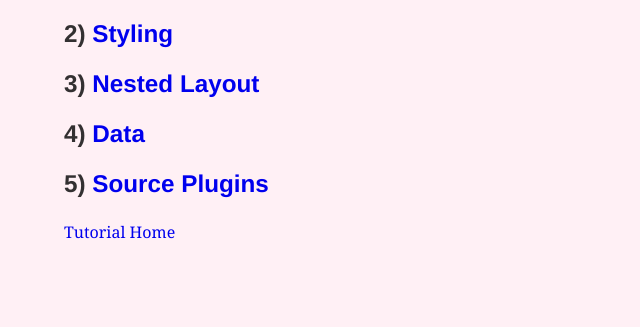
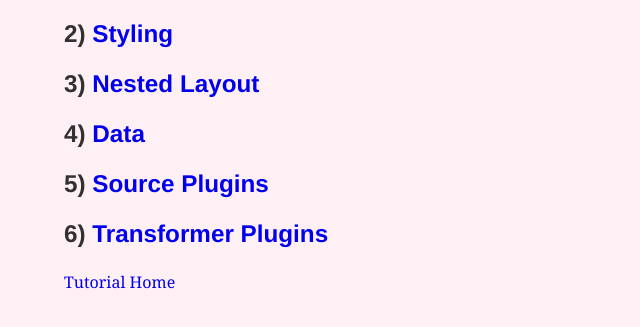
Before and after one commit to adamheald13/gatsbyjs-tutorial, a Gatsby site: page / in a window 1280 px wide. Shown: the part 135-462 px from the top of the page, without its empty margins (0-640 px from the left). Built offline with nearby package versions, Linux system fonts and the light colour scheme; Gatsby itself is replaced by a stand-in of ours.

Commit message:
Setup for p6 of gatsby tut

```diff
--- a/src/pages/index.jsx
+++ b/src/pages/index.jsx
@@ -30,5 +30,10 @@ export default () => (
       <span>5) </span>
       <Link to ='/source-plugins'>Source Plugins</Link>
     </h2>
+
+    <h2>
+      <span>6) </span>
+      <Link to ='/transformer-plugins'>Transformer Plugins</Link>
+    </h2>
   </Container>
 )
```
Also changed, not shown: src/pages/transformer-plugins/index.jsx (added, +9 -0 lines).
